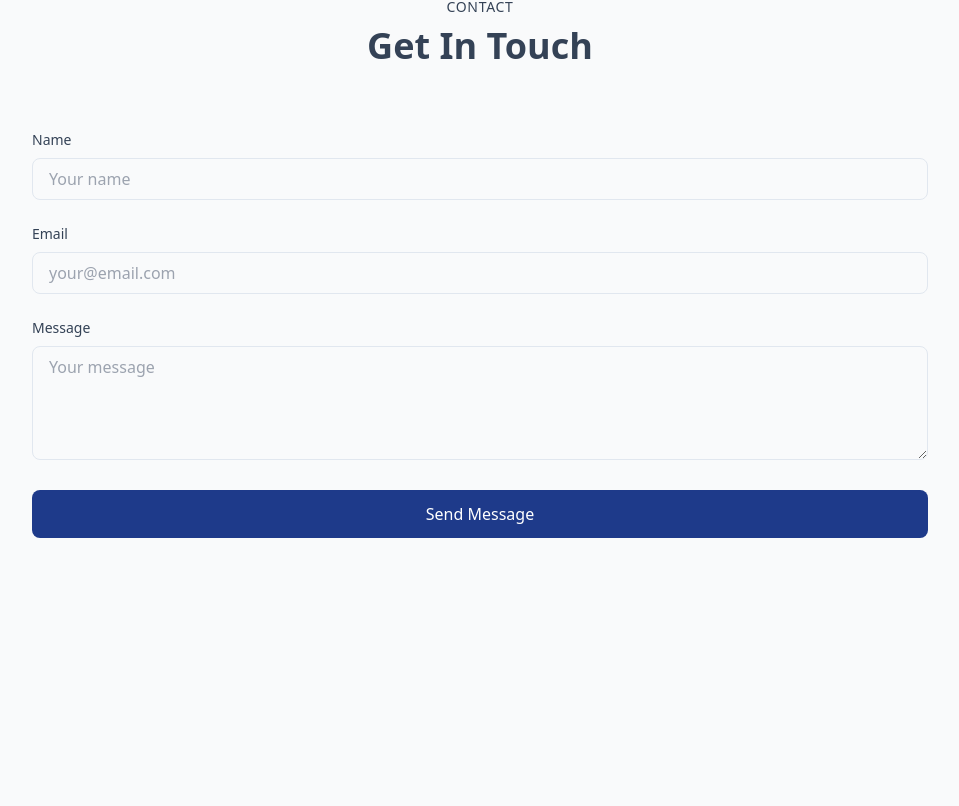
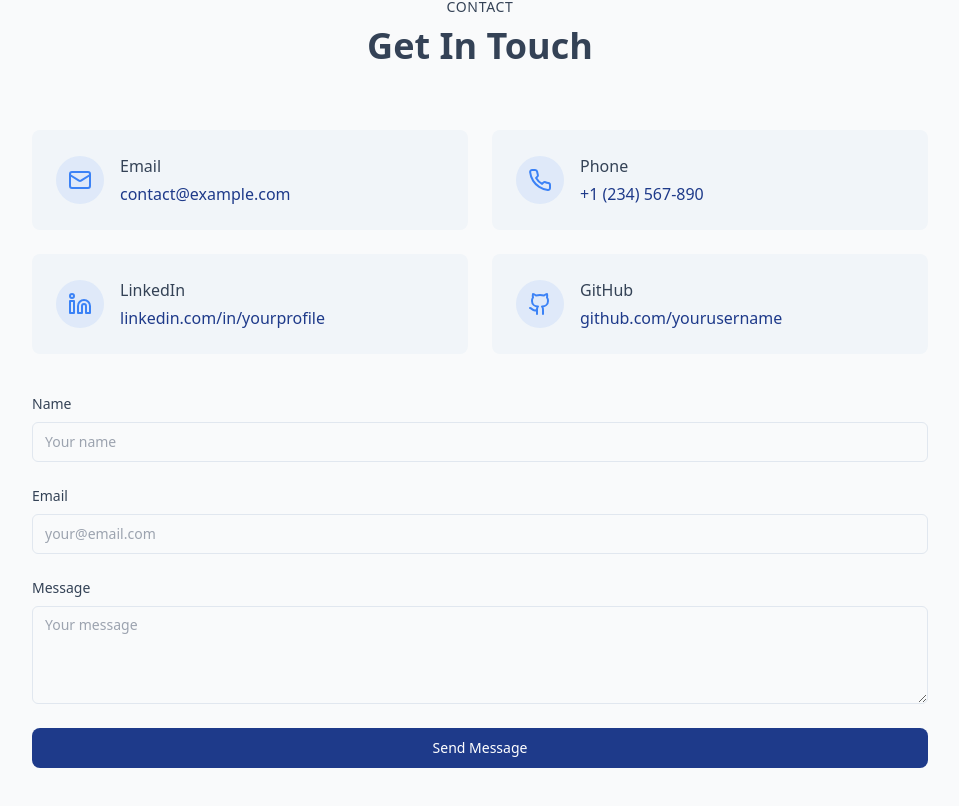
Before and after one commit to aiMBF/aissatou-portfolio, a React (Vite) app: page / in a window 1280 px wide. Shown: the part 3414-4220 px from the top of the page, without its empty margins (160-1119 px from the left). Before the commit the page ends 4032 px from the top, so only its background shows below. Built offline with nearby package versions, Linux system fonts and the light colour scheme.

Commit message:
Add contact information section
Implement the contact information section.

```diff
--- a/src/components/Contact.tsx
+++ b/src/components/Contact.tsx
@@ -1,5 +1,10 @@
 
 import { m } from "framer-motion";
+import { ContactInfo } from "./ContactInfo";
+import { Label } from "./ui/label";
+import { Input } from "./ui/input";
+import { Textarea } from "./ui/textarea";
+import { Button } from "./ui/button";
 
 export const Contact = () => {
   return (
@@ -16,46 +21,45 @@ export const Contact = () => {
           <h2 className="text-3xl md:text-4xl font-bold mt-2">Get In Touch</h2>
         </m.div>
 
+        <ContactInfo />
+
         <m.form
           initial={{ opacity: 0, y: 20 }}
           whileInView={{ opacity: 1, y: 0 }}
-          transition={{ duration: 0.5, delay: 0.2 }}
+          transition={{ duration: 0.5, delay: 0.4 }}
           viewport={{ once: true }}
           className="space-y-6"
         >
           <div>
-            <label htmlFor="name" className="block text-sm font-medium mb-2">Name</label>
-            <input
+            <Label htmlFor="name" className="block text-sm font-medium mb-2">Name</Label>
+            <Input
               type="text"
               id="name"
-              className="w-full px-4 py-2 rounded-lg border border-border bg-background focus:outline-none focus:ring-2 focus:ring-primary/20 transition-shadow"
               placeholder="Your name"
             />
           </div>
           <div>
-            <label htmlFor="email" className="block text-sm font-medium mb-2">Email</label>
-            <input
+            <Label htmlFor="email" className="block text-sm font-medium mb-2">Email</Label>
+            <Input
               type="email"
               id="email"
-              className="w-full px-4 py-2 rounded-lg border border-border bg-background focus:outline-none focus:ring-2 focus:ring-primary/20 transition-shadow"
               placeholder="your@email.com"
             />
           </div>
           <div>
-            <label htmlFor="message" className="block text-sm font-medium mb-2">Message</label>
-            <textarea
+            <Label htmlFor="message" className="block text-sm font-medium mb-2">Message</Label>
+            <Textarea
               id="message"
               rows={4}
-              className="w-full px-4 py-2 rounded-lg border border-border bg-background focus:outline-none focus:ring-2 focus:ring-primary/20 transition-shadow"
               placeholder="Your message"
             />
           </div>
-          <button
+          <Button
             type="submit"
             className="w-full bg-primary text-primary-foreground px-8 py-3 rounded-lg hover-lift"
           >
             Send Message
-          </button>
+          </Button>
         </m.form>
       </div>
     </section>
--- /dev/null
+++ b/src/components/ContactInfo.tsx
@@ -0,0 +1,63 @@
+
+import { m } from "framer-motion";
+import { Mail, Phone, Linkedin, Github } from "lucide-react";
+
+export const ContactInfo = () => {
+  return (
+    <m.div
+      initial={{ opacity: 0, y: 20 }}
+      whileInView={{ opacity: 1, y: 0 }}
+      transition={{ duration: 0.5, delay: 0.2 }}
+      viewport={{ once: true }}
+      className="grid grid-cols-1 md:grid-cols-2 gap-6 mb-10"
+    >
+      <div className="bg-secondary p-6 rounded-lg flex items-center gap-4">
+        <div className="bg-accent/10 p-3 rounded-full">
+          <Mail className="w-6 h-6 text-accent" />
+        </div>
+        <div>
+          <h3 className="font-medium mb-1">Email</h3>
+          <a href="mailto:contact@example.com" className="text-primary hover:underline">
+            contact@example.com
+          </a>
+        </div>
+      </div>
+
+      <div className="bg-secondary p-6 rounded-lg flex items-center gap-4">
+        <div className="bg-accent/10 p-3 rounded-full">
+          <Phone className="w-6 h-6 text-accent" />
+        </div>
+        <div>
+          <h3 className="font-medium mb-1">Phone</h3>
+          <a href="tel:+1234567890" className="text-primary hover:underline">
+            +1 (234) 567-890
+          </a>
+        </div>
+      </div>
+
+      <div className="bg-secondary p-6 rounded-lg flex items-center gap-4">
+        <div className="bg-accent/10 p-3 rounded-full">
+          <Linkedin className="w-6 h-6 text-accent" />
+        </div>
+        <div>
+          <h3 className="font-medium mb-1">LinkedIn</h3>
+          <a href="https://linkedin.com/in/yourprofile" target="_blank" rel="noopener noreferrer" className="text-primary hover:underline">
+            linkedin.com/in/yourprofile
+          </a>
+        </div>
+      </div>
+
+      <div className="bg-secondary p-6 rounded-lg flex items-center gap-4">
+        <div className="bg-accent/10 p-3 rounded-full">
+          <Github className="w-6 h-6 text-accent" />
+        </div>
+        <div>
+          <h3 className="font-medium mb-1">GitHub</h3>
+          <a href="https://github.com/yourusername" target="_blank" rel="noopener noreferrer" className="text-primary hover:underline">
+            github.com/yourusername
+          </a>
+        </div>
+      </div>
+    </m.div>
+  );
+};
```
